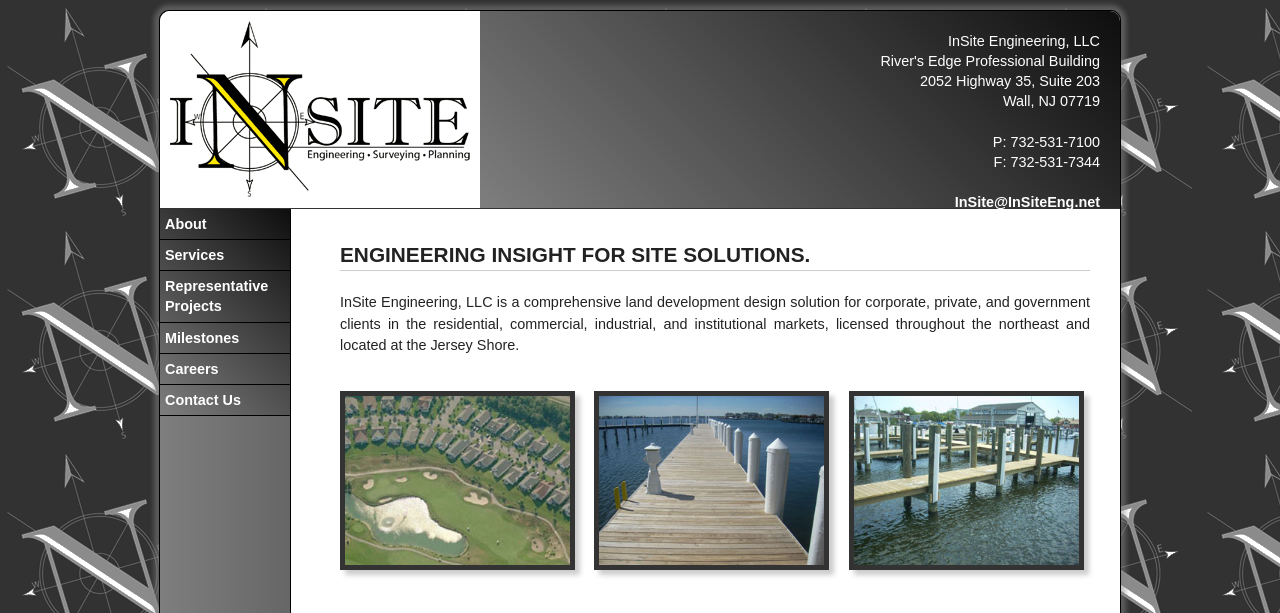
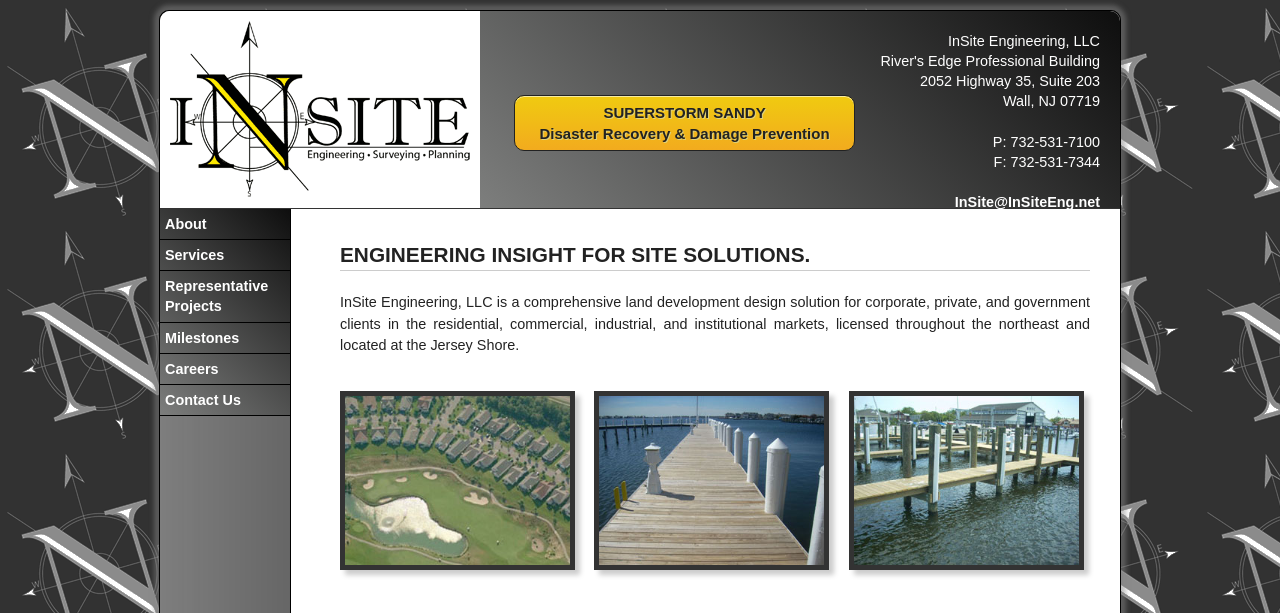
Before and after one commit to webninjataylor/insite, a PHP site: page /index.php in a window 1280 px wide. Shown: the top 613 px of the page. Run offline with PHP 8.4, Linux system fonts and the light colour scheme.

Commit message:
SANDY button

```diff
--- a/css/main.scss
+++ b/css/main.scss
@@ -1,18 +1,10 @@
-/* COLORS
-
-Yellow = #FDE400
-Light Yellow = #fef8bf
-Blackish = #222222
-Blue-grey = #D8DFF2
-Dark-grey = #3333333
-
-The iPhone is 320×480, the iPhone 4 is 640×960 and the iPhone 5 is 640×1136
-
-*/
 @import "reset.scss";
 
 $yellow: #fde400;
 $yellow_light: #fef8bf;
+$blackish: #222222;
+$blue_grey: #d8dff2;
+$dark_grey: #333333;
 
 body {
     background: url('../images/watermark4.gif') repeat; /*../OLD/images/watermark.gif*/
@@ -45,6 +37,43 @@
     margin-left: 9px;
     width: 120px;
 }
+
+#gaudybutton {
+    background-color: $yellow;
+    border: 1px solid $blackish;
+    border-radius: 10px;
+    box-shadow: inset 0px 1px 0px 0px #f9eca0;
+    color: $blackish;
+    cursor: pointer;
+    display: inline-block;
+    font-size: 15px;
+    font-weight: bold;
+    left: 30px;
+    padding:6px 24px;
+    position: relative;
+    text-align: center;
+    text-decoration: none;
+    text-shadow: 1px 1px 0px #ded17c;
+    top: 25px;
+    z-index: 100;
+
+    -moz-box-shadow:inset 0px 1px 0px 0px #f9eca0;
+    -webkit-box-shadow:inset 0px 1px 0px 0px #f9eca0;
+    background:-webkit-gradient( linear, left top, left bottom, color-stop(0.05, #f0c911), color-stop(1, #f2ab1e) );
+    background:-moz-linear-gradient( center top, #f0c911 5%, #f2ab1e 100% );
+    filter:progid:DXImageTransform.Microsoft.gradient(startColorstr='#f0c911', endColorstr='#f2ab1e');
+
+}
+#gaudybutton:hover {
+    background:-webkit-gradient( linear, left top, left bottom, color-stop(0.05, #f2ab1e), color-stop(1, #f0c911) );
+    background:-moz-linear-gradient( center top, #f2ab1e 5%, #f0c911 100% );
+    background-color:#f2ab1e;
+    filter:progid:DXImageTransform.Microsoft.gradient(startColorstr='#f2ab1e', endColorstr='#f0c911');
+}
+
+
+
+
 
 aside#contact {
     color: #ffffff;
--- a/includes/header.php
+++ b/includes/header.php
@@ -1,7 +1,5 @@
 <header>
     <a href="/development/insite/index.php"><img src="/development/insite/images/logo-300c.gif" id="logo" alt="InSite Engineering: Engineering, Surveying, and Planning"></a>
-    <!-- Other images? -->
-    <!--<img src="images/header1.jpg" class="banner" alt="">
-    <img src="images/header2.jpg" class="banner" alt="">-->
+    <a href="services/disasterrecovery.php"><div id="gaudybutton">SUPERSTORM SANDY <br /> Disaster Recovery &amp; Damage Prevention</div></a>
     <?php include('contact.php'); ?>
 </header>
```
Also changed, not shown: css/main.css.
